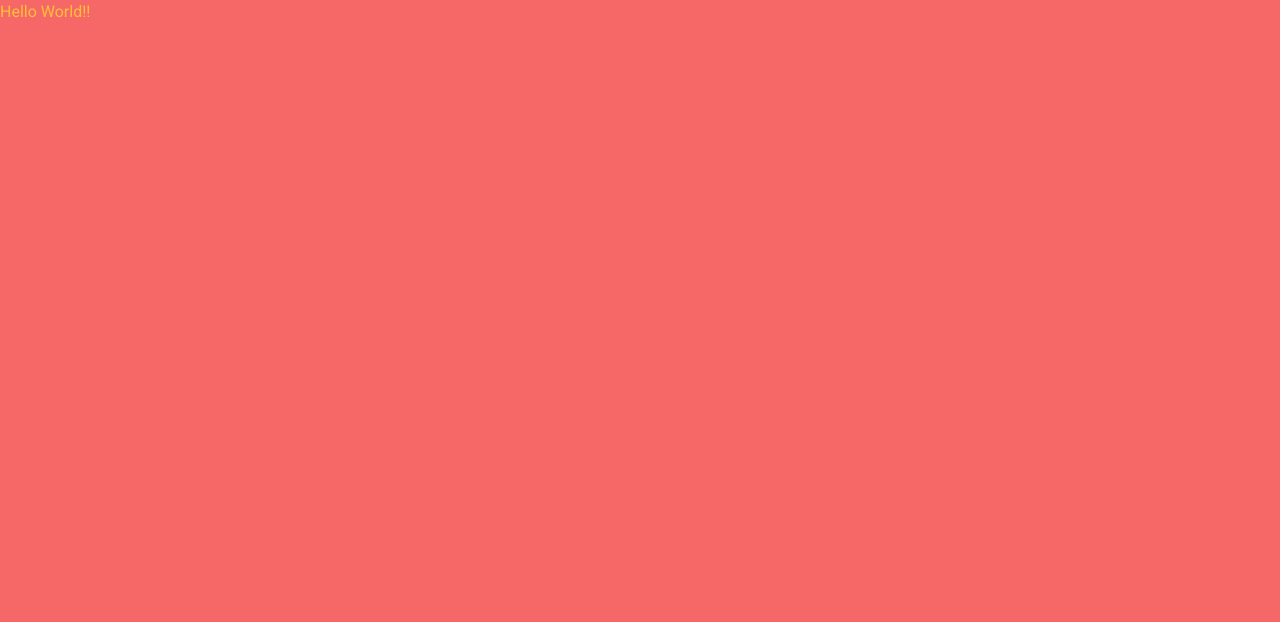
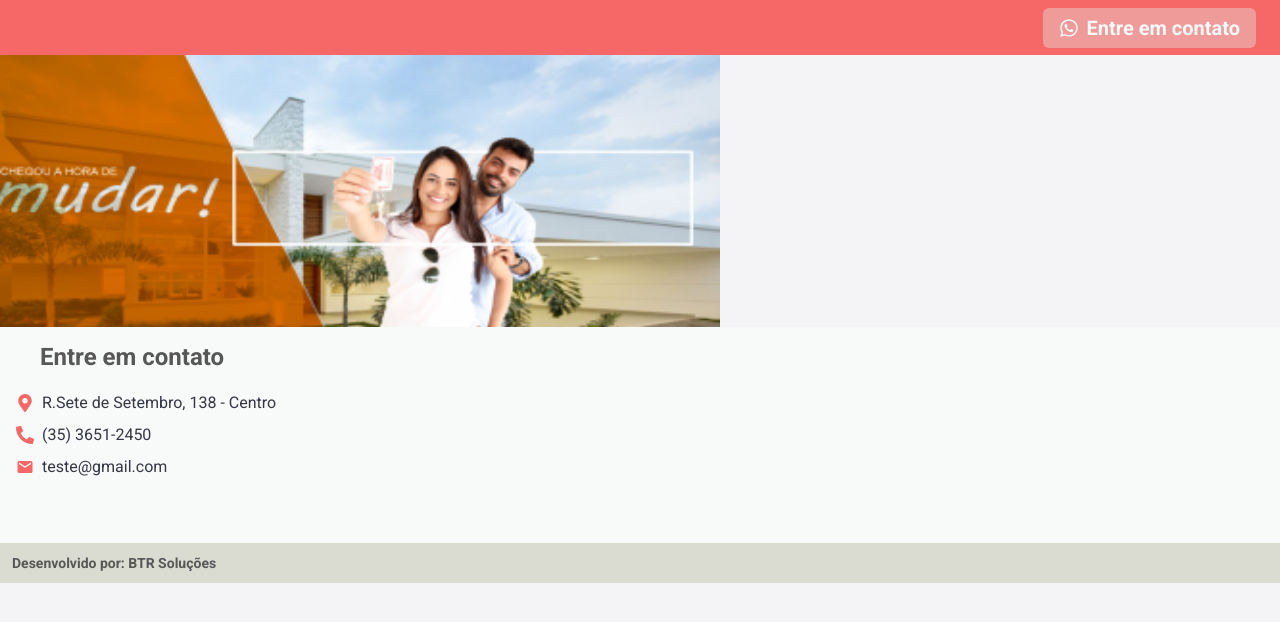
Before and after one commit to sonegobruno/btr-imoveis, a Next.js app: page / in a window 1280 px wide. Shown: the top 622 px of the page. Built offline with nearby package versions, Linux system fonts and the light colour scheme.

Commit message:
Iniciado a Home

```diff
--- a/package.json
+++ b/package.json
@@ -15,7 +15,8 @@
     "framer-motion": "^4.1.5",
     "next": "10.1.3",
     "react": "17.0.2",
-    "react-dom": "17.0.2"
+    "react-dom": "17.0.2",
+    "react-icons": "^4.2.0"
   },
   "devDependencies": {
     "@types/node": "^14.14.41",
--- /dev/null
+++ b/src/components/Footer.tsx
@@ -0,0 +1,49 @@
+import {
+  Box, Flex, Text, Stack, Icon,
+} from '@chakra-ui/react';
+
+import { FaMapMarkerAlt, FaPhoneAlt } from 'react-icons/fa';
+import { MdMail } from 'react-icons/md';
+
+export function Footer(): JSX.Element {
+  return (
+    <>
+      <Flex
+        bg="gray.200"
+        w="100%"
+        h="216px"
+      >
+        <Box
+          ml="4"
+          mt="3"
+        >
+          <Text ml="6" fontWeight="bold" fontSize="2xl">Entre em contato</Text>
+          <Stack spacing="2" mt="4">
+            <Flex display="flex" align="center">
+              <Icon color="red.500" fontSize="lg" mr="2" as={FaMapMarkerAlt} />
+              <Text color="gray.700">R.Sete de Setembro, 138 - Centro</Text>
+            </Flex>
+            <Flex display="flex" align="center">
+              <Icon color="red.500" fontSize="lg" mr="2" as={FaPhoneAlt} />
+              <Text color="gray.700">(35) 3651-2450</Text>
+            </Flex>
+            <Flex display="flex" align="center">
+              <Icon color="red.500" fontSize="lg" mr="2" as={MdMail} />
+              <Text color="gray.700">teste@gmail.com</Text>
+            </Flex>
+          </Stack>
+        </Box>
+      </Flex>
+      <Flex
+        bg="gray.400"
+        h="40px"
+        w="100%"
+        display="flex"
+        align="center"
+        pl="3"
+      >
+        <Text fontSize="sm" fontWeight="bold">Desenvolvido por: BTR Soluções</Text>
+      </Flex>
+    </>
+  );
+}
--- /dev/null
+++ b/src/components/Header.tsx
@@ -0,0 +1,41 @@
+import {
+  Button, Flex, Icon, Text, useBreakpointValue,
+} from '@chakra-ui/react';
+import { FaWhatsapp } from 'react-icons/fa';
+
+export function Header(): JSX.Element {
+  const isWideVersion = useBreakpointValue({
+    base: false,
+    lg: true,
+  });
+
+  return (
+    <Flex
+      as="header"
+      w="100%"
+      maxWidth={1480}
+      h="55px"
+      mx="auto"
+      px="6"
+      align="center"
+      bg="red.500"
+    >
+      <Button
+        as="a"
+        ml="auto"
+        display="flex"
+        alignItems="center"
+        justifyContent="center"
+        bg="red.300"
+        _hover={{
+          bg: 'red.200',
+        }}
+      >
+        <Icon color="gray.200" fontSize="xl" as={FaWhatsapp} />
+        {isWideVersion
+        && <Text color="gray.200" fontSize="xl" ml="2">Entre em contato</Text>}
+      </Button>
+
+    </Flex>
+  );
+}
--- /dev/null
+++ b/src/components/Home/Banner.tsx
@@ -0,0 +1,13 @@
+import { Image } from '@chakra-ui/react';
+
+export function Banner(): JSX.Element {
+  return (
+    <Image
+      src="/assets/banner.png"
+      alt="banner"
+      w="100%"
+      h={['160px', '272px']}
+      maxWidth="720px"
+    />
+  );
+}
--- a/src/pages/index.tsx
+++ b/src/pages/index.tsx
@@ -1,5 +1,13 @@
-export default function Home() {
+import { Footer } from '@/components/Footer';
+import { Header } from '@/components/Header';
+import { Banner } from '@/components/Home/Banner';
+
+export default function Home(): JSX.Element {
   return (
-    <h1>Hello World!!</h1>
-  )
+    <>
+      <Header />
+      <Banner />
+      <Footer />
+    </>
+  );
 }
--- a/src/styles/theme.ts
+++ b/src/styles/theme.ts
@@ -3,38 +3,38 @@ import { extendTheme } from '@chakra-ui/react';
 export const theme = extendTheme({
   fonts: {
     heading: 'Roboto',
-        body: 'Roboto'
+    body: 'Roboto',
   },
   colors: {
     gray: {
-            "900": "#575757",
-            "800": "#1F2029",
-            "700": "#353646",
-            "600": "#848E8B",
-            "500": "#A2A4A5",
-            "400": "#DADBD1",
-            "300": "#F4F3F6",
-            "200": "#F8F9F9",
-            "100": "#D1D2DC",
-            "50": "#EEEEF2",
+      900: '#575757',
+      800: '#1F2029',
+      700: '#353646',
+      600: '#848E8B',
+      500: '#A2A4A5',
+      400: '#DADBD1',
+      300: '#F4F3F6',
+      200: '#F8F9F9',
+      100: '#D1D2DC',
+      50: '#EEEEF2',
     },
     red: {
-            "300": "#EF9B9A",
-            "500": "#F66868",
+      300: '#EF9B9A',
+      500: '#F66868',
     },
     yellow: {
-            "500": "#FFBE37",
+      500: '#FFBE37',
     },
     teal: {
-            "500": "#20D0B9",
-        }
+      500: '#20D0B9',
+    },
   },
   styles: {
     global: {
       body: {
-                bg: 'red.500',
-                color: 'yellow.500'
-            }
-        }
-    }
-})
+        bg: 'gray.300',
+        color: 'gray.900',
+      },
+    },
+  },
+});
```
Also changed, not shown: src/components/SEO.tsx (added, +64 -0 lines), .eslintrc.json, public/assets/banner.png (added), 1 other file (tests, documents, lock files or other folders). Lines whose indentation alone changed are shown as unchanged.
